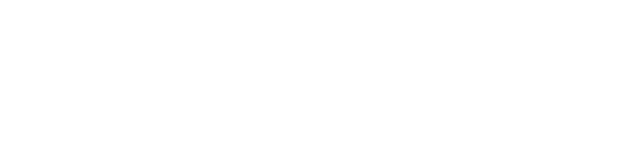
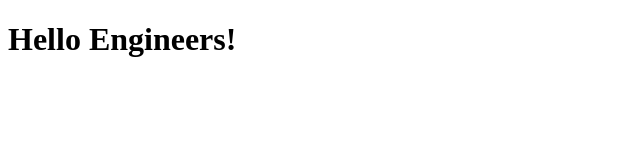
Before and after one commit to DrNaeemOdat/test, a plain HTML site: page index.html in a window 1280 px wide. Shown: the whole page, without its empty margins (0-640 px from the left). Drawn offline with Linux system fonts and the light colour scheme.

Commit message:
Update index.html

```diff
--- a/index.html
+++ b/index.html
@@ -3,9 +3,9 @@
 <head>
 	<meta charset="utf-8">
 	<meta name="viewport" content="width=device-width, initial-scale=1">
-	<title></title>
+	<title>Internet programming</title>
 </head>
 <body>
-
+<h1>Hello Engineers!</h1>
 </body>
 </html>
```
